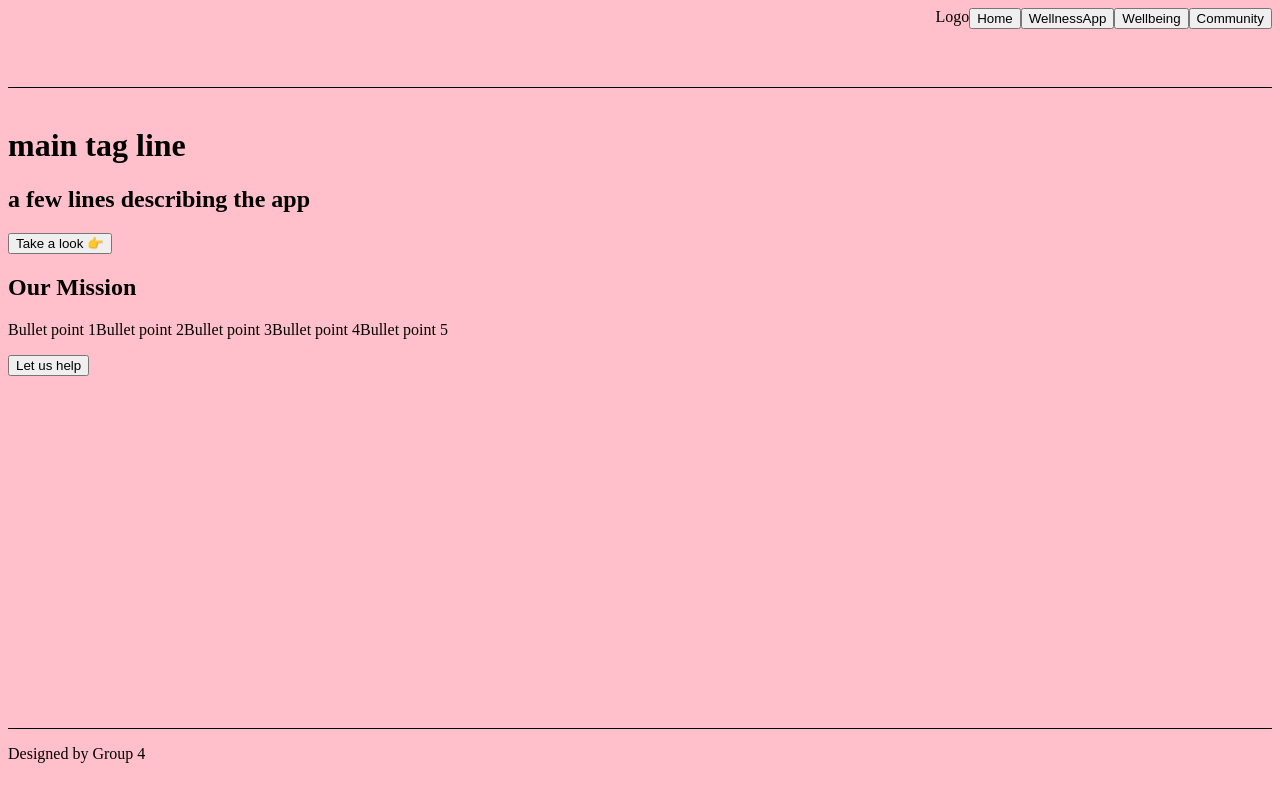
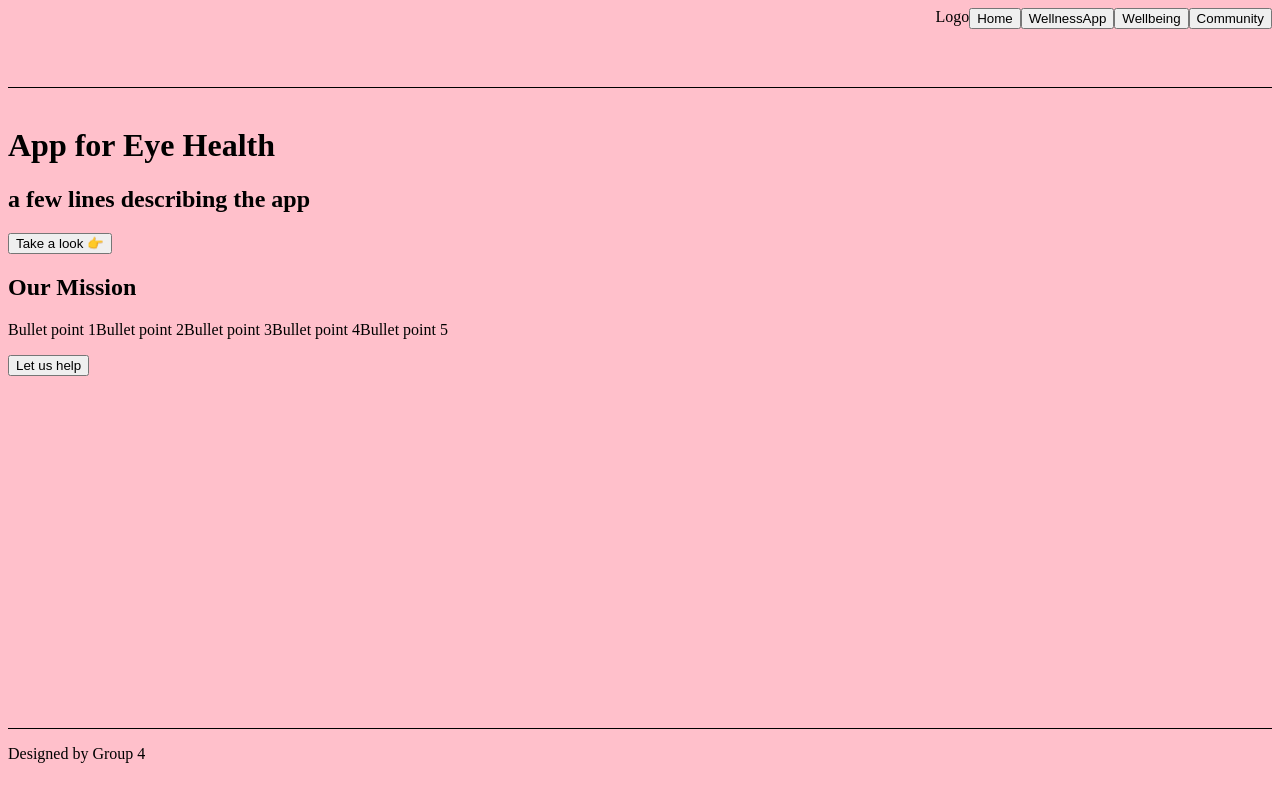
Before and after one commit to carolinenorris1/cfg_project, a React (Create React App) app in the folder wellbeing-app/: page / in a window 1280 px wide. Shown: the top 802 px of the page. Built offline with nearby package versions, Linux system fonts and the light colour scheme.

Commit message:
Test to update home
Ruth just checking this works!

```diff
--- a/wellbeing-app/src/pages/Home.js
+++ b/wellbeing-app/src/pages/Home.js
@@ -13,7 +13,7 @@ function Home() {
         <img></img>
       </div>
       <div>
-        <h1>main tag line</h1>
+        <h1>App for Eye Health</h1>
       </div>
       <div>
         <h2>a few lines describing the app</h2>
```
